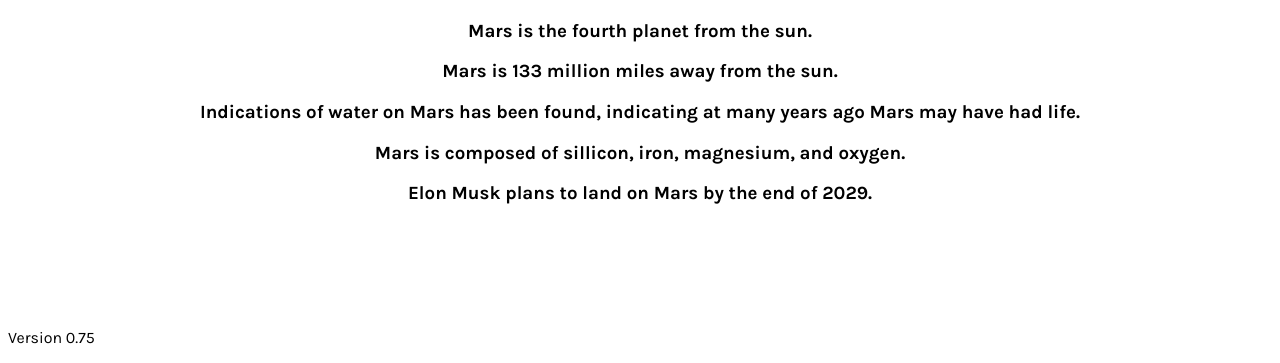
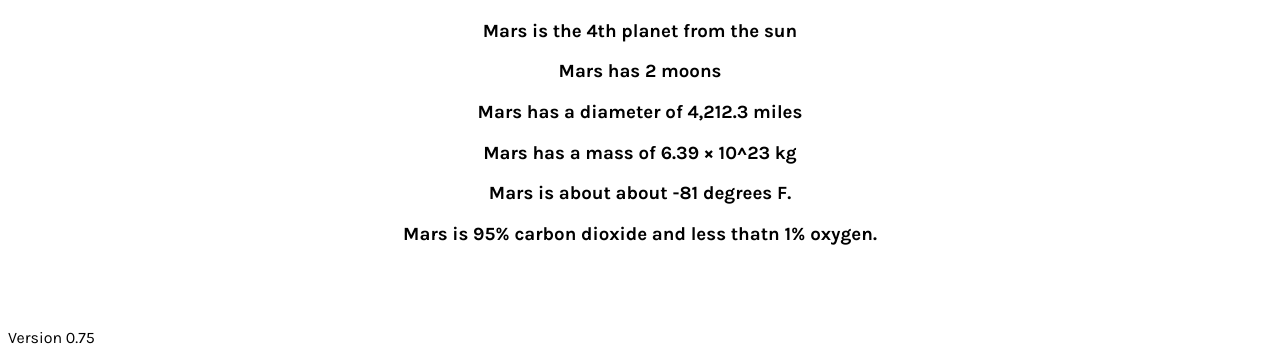
Before and after one commit to Skelitin-JS/PhysicalScience-Project, a plain HTML site: page mars.html in a window 1280 px wide. Shown: the part 437-800 px from the top of the page. Drawn offline with Linux system fonts and the light colour scheme.

Commit message:
started on Mars, after finishing it..then the code getting deleted...

```diff
--- a/mars.html
+++ b/mars.html
@@ -108,8 +108,9 @@
     <h1> Planet Booklet|Mars</h1>
     <title> Planet Booklet|Mars</title>
     <img src="https://upload.wikimedia.org/wikipedia/commons/0/02/OSIRIS_Mars_true_color.jpg" alt="Mars"width="350" height="300">
-    <h3> Mars is the fourth planet from the sun.</h3>
-    <h3> Mars is 133 million miles away from the sun.</h3>
-    <h3> Indications of water on Mars has been found, indicating at many years ago Mars may have had life.</h3>
-    <h3> Mars is composed of sillicon, iron, magnesium, and oxygen.</h3>
-    <h3> Elon Musk plans to land on Mars by the end of 2029.</h3>
+<h3> Mars is the 4th planet from the sun</h3>
+<h3> Mars has 2 moons</h3>
+<h3> Mars has a diameter of 4,212.3 miles</h3>
+<h3> Mars has a mass of 6.39 × 10^23 kg</h3>
+<h3> Mars is about about -81 degrees F.</h3>
+<h3> Mars is 95% carbon dioxide and less thatn 1% oxygen.</h3>
```
